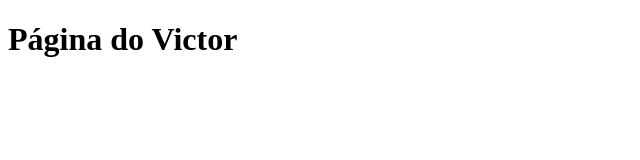
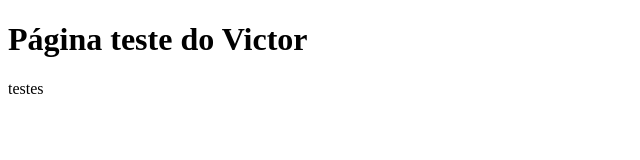
Before and after one commit to akioz/curso-git, a plain HTML site: page index.html in a window 1280 px wide. Shown: the whole page, without its empty margins (0-640 px from the left). Drawn offline with Linux system fonts and the light colour scheme.

```diff
--- a/index.html
+++ b/index.html
@@ -6,6 +6,8 @@
 </head>
 
 <body>
-	<h1>Página do Victor</h1>
+	<h1>Página teste do Victor</h1>
+
+  <p>testes</p>
 </body>
 </html>
```
